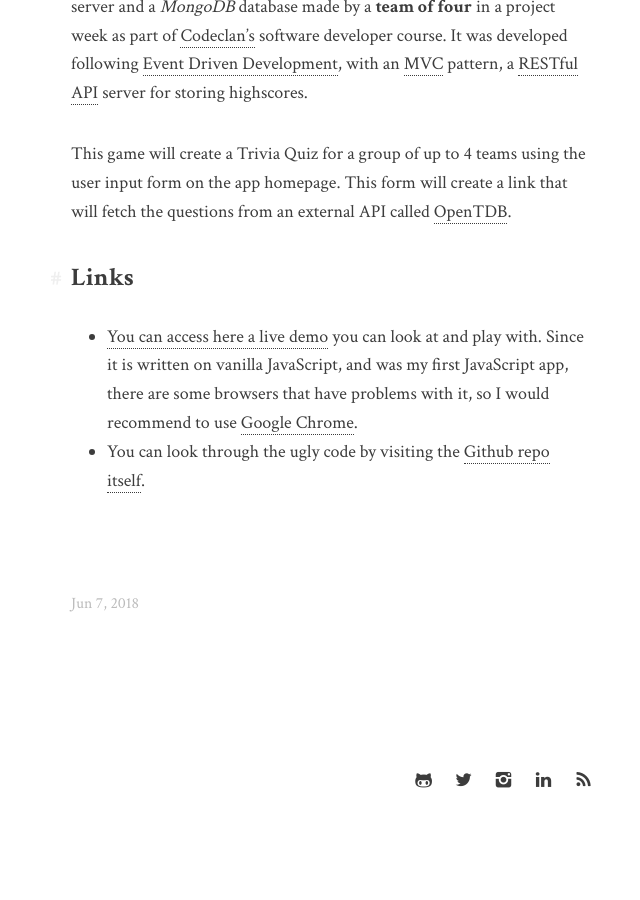
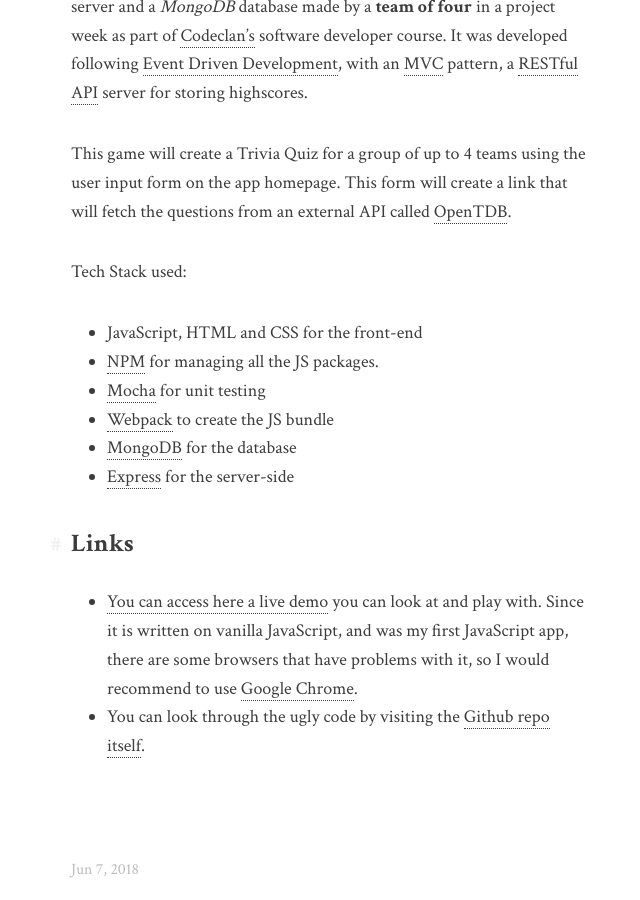
Before and after one commit to DetectiveAzul/DetectiveAzul.github.io, a Jekyll site: the page built from _posts/portfolio/2018-06-07-jaja-pub-quiz.markdown, in a window 1280 px wide and 900 px high, scrolled down 710 px. Shown: the whole window, without its empty margins (309-949 px from the left). Built offline with Jekyll 4.4.1, drawn with Linux system fonts in a browser that asks for light colours; comment, search, counter and statistics services are not loaded; before the commit the page ends 1559 px from its top, so only the background shows below that.

Commit message:
Added tech stack to pubquiz

```diff
--- a/_posts/portfolio/2018-06-07-jaja-pub-quiz.markdown
+++ b/_posts/portfolio/2018-06-07-jaja-pub-quiz.markdown
@@ -13,6 +13,15 @@ cover_url: /assets/img/portfolio/pubquiz.jpg
 
 This game will create a Trivia Quiz for a group of up to 4 teams using the user input form on the app homepage. This form will create a link that will fetch the questions from an external API called [OpenTDB](https://opentdb.com/).
 
+Tech Stack used:
+
+* JavaScript, HTML and CSS for the front-end
+* [NPM](https://www.npmjs.com/) for managing all the JS packages.
+* [Mocha](https://mochajs.org/) for unit testing
+* [Webpack](https://webpack.js.org/) to create the JS bundle
+* [MongoDB](https://www.mongodb.com/) for the database
+* [Express](http://expressjs.com/) for the server-side
+
 ## Links
 
 * [You can access here a live demo](http://pubquiz.devazul.co.uk) you can look at and play with. Since it is written on vanilla JavaScript, and was my first JavaScript app, there are some browsers that have problems with it, so I would recommend to use [Google Chrome](https://www.google.com/chrome/).
```
